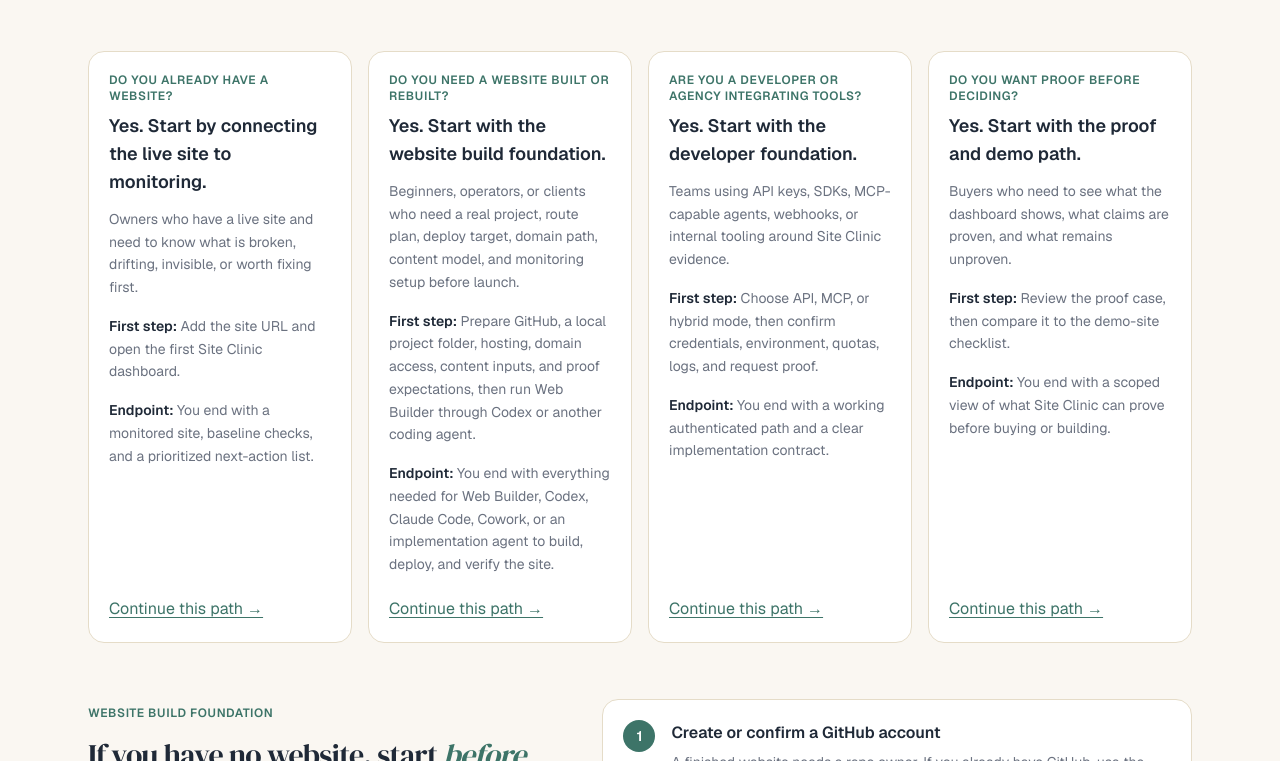
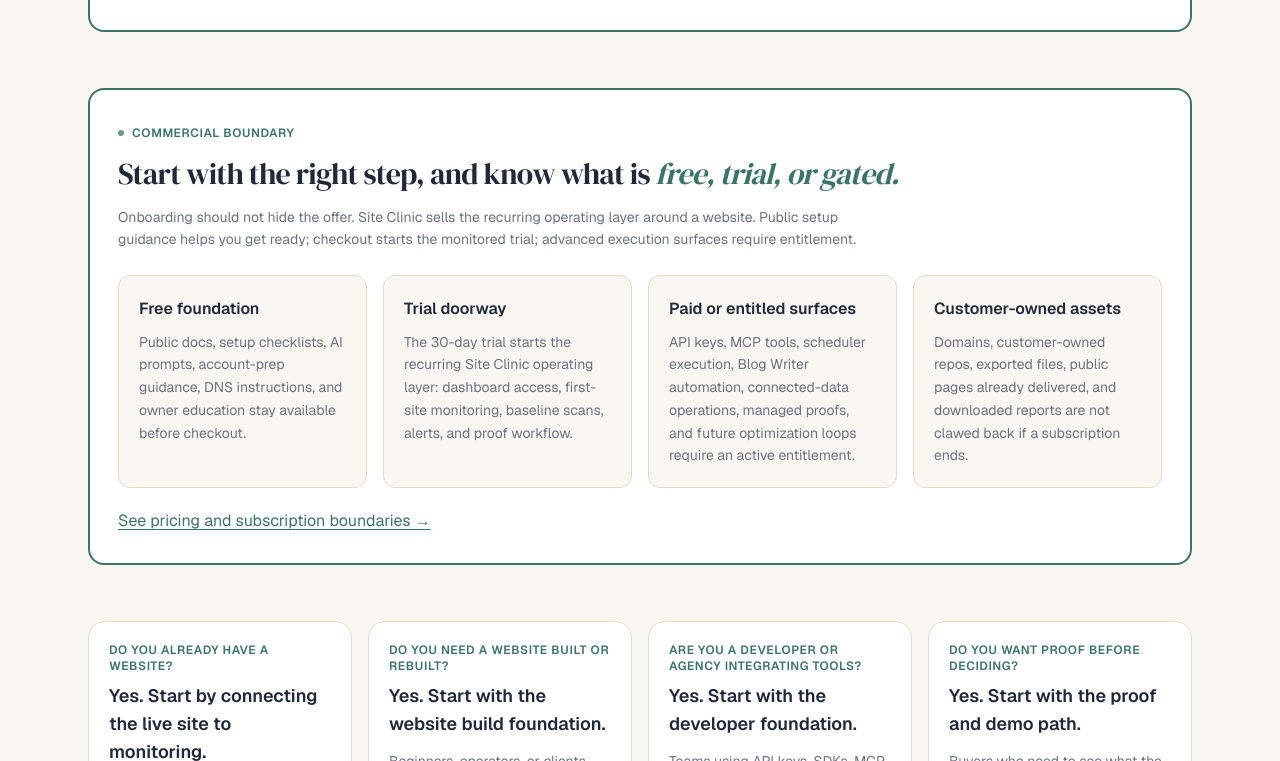
Before and after one commit to drjliddy-max/siteclinic-web, a Next.js app: page /start-here in a window 1280 px wide. Shown: the part 1279-2040 px from the top of the page. Built offline with nearby package versions, Linux system fonts and the light colour scheme.

Commit message:
Clarify onboarding entitlement boundaries

```diff
--- a/src/app/start-here/page.tsx
+++ b/src/app/start-here/page.tsx
@@ -41,6 +41,29 @@
       "Before the build begins, decide what must be true at launch: sitemap, robots, canonical URLs, Search Console, GA4, conversion events, dashboard scope, and verification notes.",
   },
 ];
+
+const COMMERCIAL_BOUNDARIES = [
+  {
+    title: "Free foundation",
+    body:
+      "Public docs, setup checklists, AI prompts, account-prep guidance, DNS instructions, and owner education stay available before checkout.",
+  },
+  {
+    title: "Trial doorway",
+    body:
+      "The 30-day trial starts the recurring Site Clinic operating layer: dashboard access, first-site monitoring, baseline scans, alerts, and proof workflow.",
+  },
+  {
+    title: "Paid or entitled surfaces",
+    body:
+      "API keys, MCP tools, scheduler execution, Blog Writer automation, connected-data operations, managed proofs, and future optimization loops require an active entitlement.",
+  },
+  {
+    title: "Customer-owned assets",
+    body:
+      "Domains, customer-owned repos, exported files, public pages already delivered, and downloaded reports are not clawed back if a subscription ends.",
+  },
+] as const;
 
 const JSON_LD = {
   "@context": "https://schema.org",
@@ -111,6 +134,50 @@
 
         <StartHereWizard />
 
+        <section className="bg-[var(--color-surface)] border-2 border-[var(--color-accent)] rounded-2xl p-7 mb-14">
+          <div className="mb-3">
+            <Eyebrow withDot>Commercial boundary</Eyebrow>
+          </div>
+          <h2
+            className="text-3xl tracking-tight leading-[1.1] mb-4 text-[var(--color-ink)]"
+            style={{ fontFamily: "var(--font-display)" }}
+          >
+            Start with the right step, and know what is{" "}
+            <em
+              className="text-[var(--color-accent)]"
+              style={{ fontFamily: "var(--font-display)", fontStyle: "italic" }}
+            >
+              free, trial, or gated.
+            </em>
+          </h2>
+          <p className="text-sm text-[var(--color-ink-soft)] leading-relaxed max-w-3xl mb-6">
+            Onboarding should not hide the offer. Site Clinic sells the
+            recurring operating layer around a website. Public setup guidance
+            helps you get ready; checkout starts the monitored trial; advanced
+            execution surfaces require entitlement.
+          </p>
+          <div className="grid md:grid-cols-2 lg:grid-cols-4 gap-4">
+            {COMMERCIAL_BOUNDARIES.map((item) => (
+              <article
+                key={item.title}
+                className="rounded-xl border border-[var(--color-border)] bg-[var(--color-bg)] p-5"
+              >
+                <h3 className="font-semibold text-[var(--color-ink)] mb-2">
+                  {item.title}
+                </h3>
+                <p className="text-sm text-[var(--color-ink-soft)] leading-relaxed">
+                  {item.body}
+                </p>
+              </article>
+            ))}
+          </div>
+          <div className="mt-5">
+            <Button href="/pricing" variant="text-link">
+              See pricing and subscription boundaries →
+            </Button>
+          </div>
+        </section>
+
         <section className="grid lg:grid-cols-4 gap-4 mb-14">
           {FOUNDATION_PATHS.map((path) => (
             <article
@@ -173,6 +240,12 @@
               monitoring, and proof expectations. This phase makes the build
               possible before Site Clinic Web Builder runs through Codex,
               Claude Code, Cowork, or another implementation agent.
+            </p>
+            <p className="text-base text-[var(--color-ink-soft)] leading-relaxed mt-4">
+              A complete custom website build is not automatically included in
+              the monitoring trial. The build must be scoped as a paid
+              engagement, explicit demo, or customer-executed AI build before
+              production delivery begins.
             </p>
             <div className="mt-5">
               <Button href="/developers/docs/build-website-with-ai" variant="secondary">
@@ -292,6 +365,8 @@
           <p className="text-sm text-[var(--color-ink-soft)] leading-relaxed max-w-2xl mx-auto mb-6">
             Skip the build foundation and begin with monitoring. The first
             dashboard becomes the baseline for what to fix, verify, and prove.
+            The trial proves the recurring operating layer; advanced API, MCP,
+            scheduler, and Blog Writer execution remains entitlement-controlled.
           </p>
           <div className="flex flex-wrap justify-center gap-3">
             <Button href="/pricing" variant="primary">
--- a/src/lib/clientFoundation.ts
+++ b/src/lib/clientFoundation.ts
@@ -31,7 +31,7 @@
       "Owners who have a live site and need to know what is broken, drifting, invisible, or worth fixing first.",
     firstStep: "Add the site URL and open the first Site Clinic dashboard.",
     endpoint:
-      "You end with a monitored site, baseline checks, and a prioritized next-action list.",
+      "You end with a trial-backed monitored site, baseline checks, and a prioritized next-action list.",
     href: "/pricing",
   },
   {
@@ -43,7 +43,7 @@
     firstStep:
       "Prepare GitHub, a local project folder, hosting, domain access, content inputs, and proof expectations, then run Web Builder through Codex or another coding agent.",
     endpoint:
-      "You end with everything needed for Web Builder, Codex, Claude Code, Cowork, or an implementation agent to build, deploy, and verify the site.",
+      "You end with everything needed to scope, build, deploy, and verify the site. A finished custom website build is a separate delivery scope unless explicitly included.",
     href: "/developers/docs/build-website-with-ai",
   },
   {
@@ -55,7 +55,7 @@
     firstStep:
       "Choose API, MCP, or hybrid mode, then confirm credentials, environment, quotas, logs, and request proof.",
     endpoint:
-      "You end with a working authenticated path and a clear implementation contract.",
+      "You end with a working authenticated path, plan entitlement, and a clear implementation contract.",
     href: "/developers/docs/foundation",
   },
   {
@@ -83,6 +83,7 @@
     customerExperience: [
       "Start with the AI website build guide instead of pricing confusion.",
       "Use Codex, Claude Code, Cowork, or a developer as the execution surface.",
+      "Understand that public setup docs are free, while finished build delivery needs a defined paid scope or explicit demo limit.",
       "Keep GoDaddy DNS as a human browser step until Vercel provides exact records.",
       "Finish with a deployable website plus monitoring and launch proof.",
     ],
@@ -109,6 +110,7 @@
       "Attach the live URL, verify health/SEO/accessibility/indexing, and decide whether the next service step is fixes, service pages, blog authority, or conversion testing.",
     customerExperience: [
       "Start from the live site instead of rebuilding blindly.",
+      "Use the 30-day trial for the recurring Site Clinic operating layer: dashboard, scans, alerts, connected data, and proof.",
       "Use Site Monitor as the baseline truth before claiming improvement.",
       "Separate technical blockers from content, trust, and conversion opportunities.",
       "Move into the smallest next service that can be measured.",
@@ -136,6 +138,7 @@
       "Choose API, confirmed MCP tools, scheduler-owned workflows, or hybrid implementation before writing integration code.",
     customerExperience: [
       "Start with product-surface truth: API, MCP, scheduler, crawler, Blog Writer, dashboard.",
+      "Confirm entitlement before using API keys, MCP tools, scheduler execution, or Blog Writer automation.",
       "Keep client sites isolated by account, entitlement, monitored site, and proof scope.",
       "Use Site Monitor for the evidence layer rather than handcrafted reports.",
       "Treat Blog Writer as scheduler-owned automation, not a blind publish tool.",
@@ -188,6 +191,7 @@
   "Domain/DNS access when a custom domain is needed.",
   "A chosen execution surface: Codex preferred for repo work, or Claude Code/Cowork if that is the working agent.",
   "Site Clinic account path, plan boundary, and API key path when relevant.",
+  "Commercial boundary understood: public docs are free; monitoring trial is time-limited; API, MCP, scheduler, and Blog Writer require entitlement.",
   "Website inputs: brand, audience, offer, pages, CTAs, proof sources, and launch constraints.",
   "Monitoring target: site URL, dashboard scope, scan cadence, and verification expectations.",
   "Launch-day measurement plan: sitemap, Search Console, GA4, conversion events, and indexing proof.",
@@ -198,21 +202,21 @@
   {
     title: "Existing website",
     body:
-      "Start the trial, attach the site URL, and use the first dashboard as the baseline for fixes and monitoring.",
+      "Start the 30-day trial, attach the site URL, and use the first dashboard as the baseline for fixes and monitoring.",
     href: "/pricing",
     cta: "Start monitoring",
   },
   {
     title: "Website build",
     body:
-      "Prepare the project foundation, then move into Site Clinic Web Builder executed through Codex, Claude Code, Cowork, or a developer with deployment and monitoring already defined.",
+      "Prepare the project foundation, then move into a scoped website build through Site Clinic Web Builder, Codex, Claude Code, Cowork, or a developer with deployment and monitoring already defined.",
     href: "/developers/docs/build-website-with-ai",
     cta: "Open AI build guide",
   },
   {
     title: "Developer integration",
     body:
-      "Use Step 0, then choose quickstart, API reference, MCP, or examples depending on the implementation mode.",
+      "Use Step 0, then choose quickstart, API reference, MCP, or examples after confirming the account entitlement and implementation mode.",
     href: "/developers/docs/foundation",
     cta: "Open developer foundation",
   },
```
